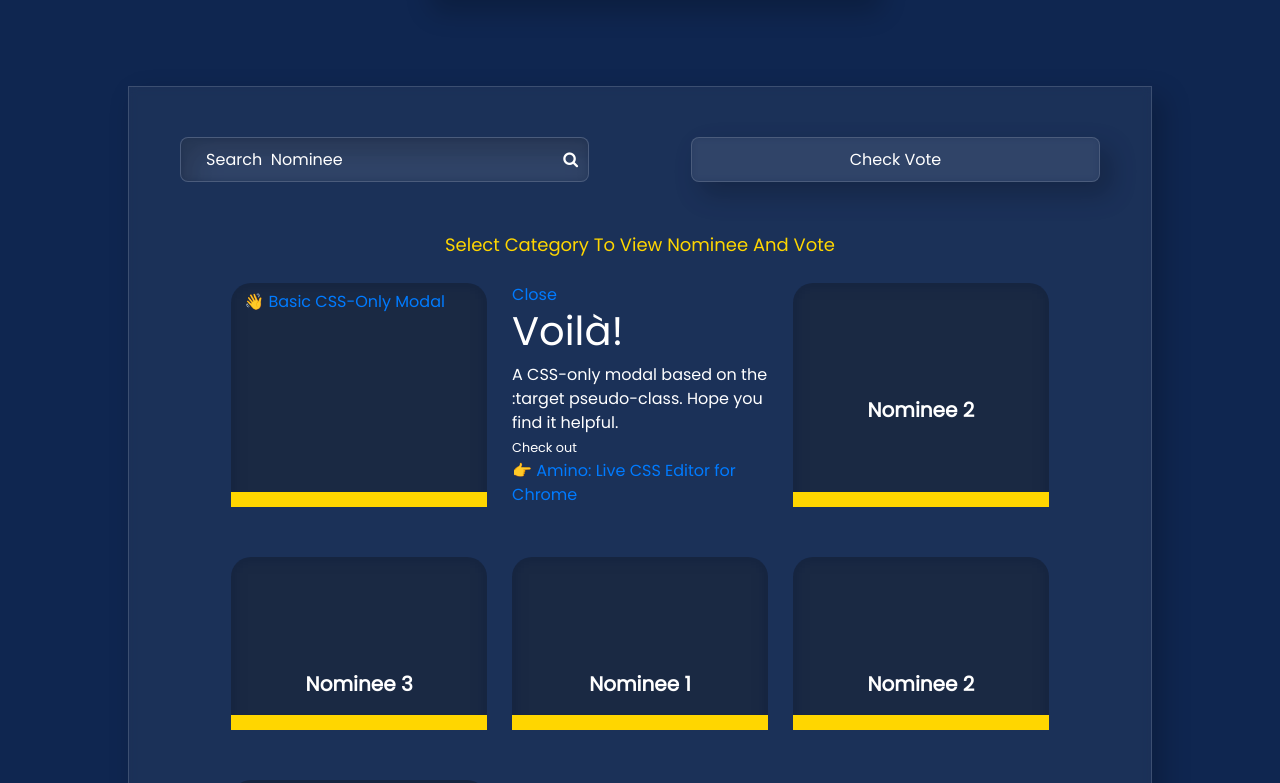
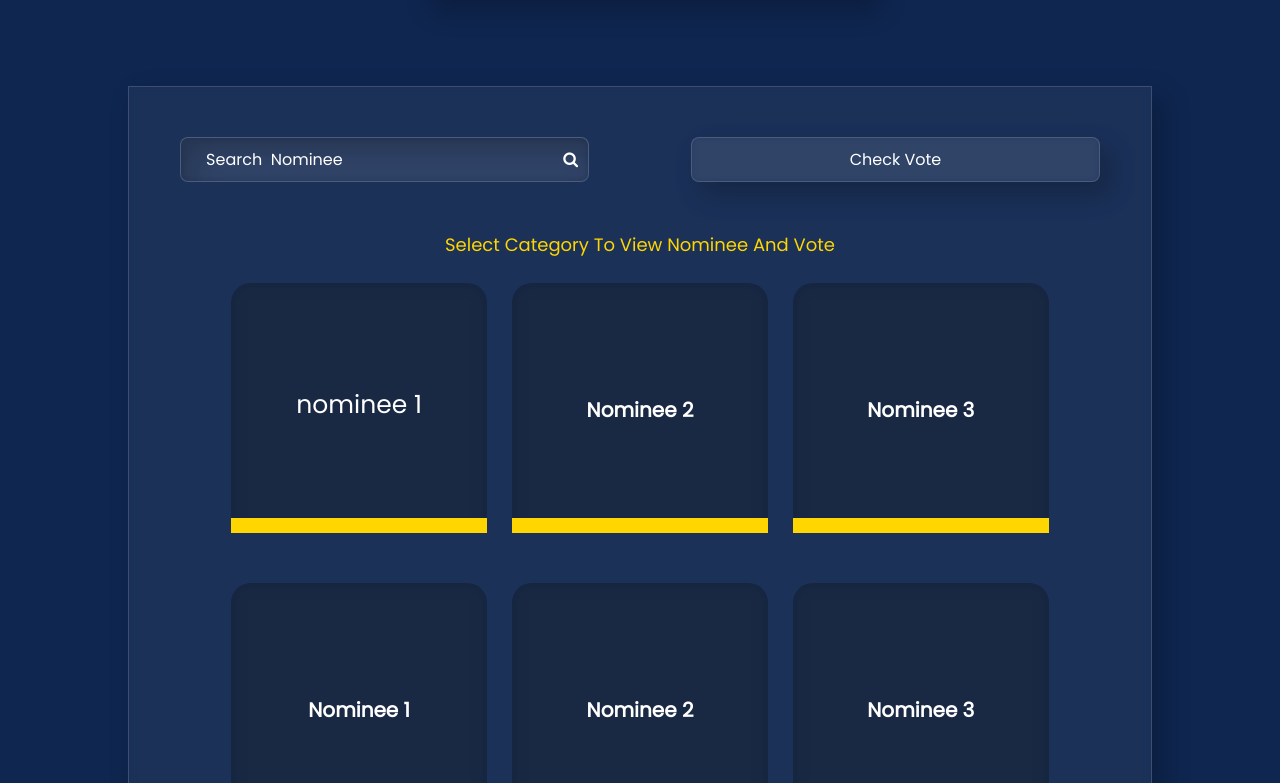
Before and after one commit to manojgrewal8888/kuuria, a React (Create React App) app in the folder client/: page /dashvote in a window 1280 px wide. Shown: the part 729-1512 px from the top of the page. Built offline with nearby package versions, Linux system fonts and the light colour scheme; a web font is replaced by a local one.

Commit message:
nomination pop

```diff
--- a/client/src/assets/css/style.css
+++ b/client/src/assets/css/style.css
@@ -50,6 +50,20 @@ img.img-headlogo {
 .headlogo {
   width: 35%;
 }
+
+button.nom_subumb {
+  background: no-repeat;
+  border: none;
+  color: #ffffff;
+  font-size: 25px;
+  font-weight: 500;
+  margin: auto;
+  display: block;
+  margin-top: 40%;
+  cursor: pointer;
+}
+
+
 ul.navlist {
   display: inline-flex;
   list-style: none;
@@ -4405,3 +4419,21 @@ input.date_inpx {
   border: none;
   text-align: right;
 }
+
+
+
+
+/*=================================modal===============================*/
+.ReactModal__Content.ReactModal__Content--after-open {
+  position: absolute;
+  inset: 40px;
+  border: 1px solid rgb(204, 204, 204);
+  background: #0F2650 !important;
+  overflow: auto;
+  border-radius: 4px;
+  outline: none;
+  padding: 20px;
+  height: 500px;
+  width: 80%;
+  left: 10% !important;
+}
--- a/client/src/components/front/Dashvoting.js
+++ b/client/src/components/front/Dashvoting.js
@@ -1,9 +1,12 @@
-import React, { Component } from 'react'
+import React, {useState} from 'react';
+import Modal from 'react-modal';
 import { Link } from "react-router-dom";
-export default class Dashvoting extends Component {
-    render() {
-        return (
-            <>
+
+function Dashvoting() {
+    const [modalIsOpen, setModalIsOpen] = useState(false)
+    return (
+        <div>
+
                 <div className="nav_umb">
                     <img src="./img/dashlogo.jpg" alt="" className="umb_logo" />
                     <h1 className="umb_heading">UMB GHANA TERTIARY AWARDS</h1>
@@ -34,17 +37,28 @@ export default class Dashvoting extends Component {
                         <p className="select_umbp">Select Category To View Nominee And Vote</p>
 
                         <div className="flex_umb">
-                            <div className="item_umb"> <div class="interior">
-                                <a class="btn" href="#open-modal">👋 Basic CSS-Only Modal</a>
+                            <div className="item_umb">
+                                <button className="nom_subumb"  onClick={() => setModalIsOpen(true)} >
+                                    nominee 1
+                                </button>
+                                <Modal isOpen={modalIsOpen} onRequestClose={() =>setModalIsOpen(false)}>
+                                <div className="one_wraappp">
+                            <div className="one_rightxvc">
+
+                                <img src="./img/user.png" alt="" className="resize_uservote" />
+                                <p className="Nom1_check">Nominee 1 Name</p>
+                                <p className="check_votep">Category Name</p>
+                                <p className="about_check">About</p>
+                                <p className="dummy_txtvote">Kuuria is the best voting platfortm which proviodes u a huge range of functionality so you can manage your events easly and professionally</p>
                             </div>
+                            <div className="check_vertical"></div>
+
+                            <div className="one_rightxvc2">
+                                <Link to="/votesubmit"><button className="vote_check">VOTE</button></Link>
+                                <Link to='/dashnpminee'><button className="back_check">Back To Nominee</button> </Link>
                             </div>
-                            <div id="open-modal" class="modal-window">
-                                <div>
-                                    <a href="#" title="Close" class="modal-close">Close</a>
-                                    <h1>Voilà!</h1>
-                                    <div>A CSS-only modal based on the :target pseudo-class. Hope you find it helpful.</div>
-                                    <div><small>Check out</small></div>
-                                    <Link to="/" >👉 Amino: Live CSS Editor for Chrome</Link></div>
+                        </div>
+                                </Modal>
                             </div>
                         <div className="item_umb"><p className="nom_subumb"> Nominee 2</p></div>
                         <div className="item_umb"><p className="nom_subumb"> Nominee 3</p></div>
@@ -55,8 +69,8 @@ export default class Dashvoting extends Component {
                     <Link className="link_reset" to='/dashnominee'><button className="umb_back"> Back To Category</button></Link>
                 </div>
             </div>
+        </div>
+    )
+}
 
-            </>
-        )
-    }
-}
+export default Dashvoting
--- a/package.json
+++ b/package.json
@@ -27,6 +27,7 @@
         "passport": "^0.5.0",
         "passport-jwt": "^4.0.0",
         "react-circular-progressbar": "^2.0.4",
+        "react-modal": "^3.14.4",
         "react-native-dropdown-picker": "^5.2.0",
         "react-phone-number-input": "^3.1.35",
         "recharts": "^2.1.5",
```
